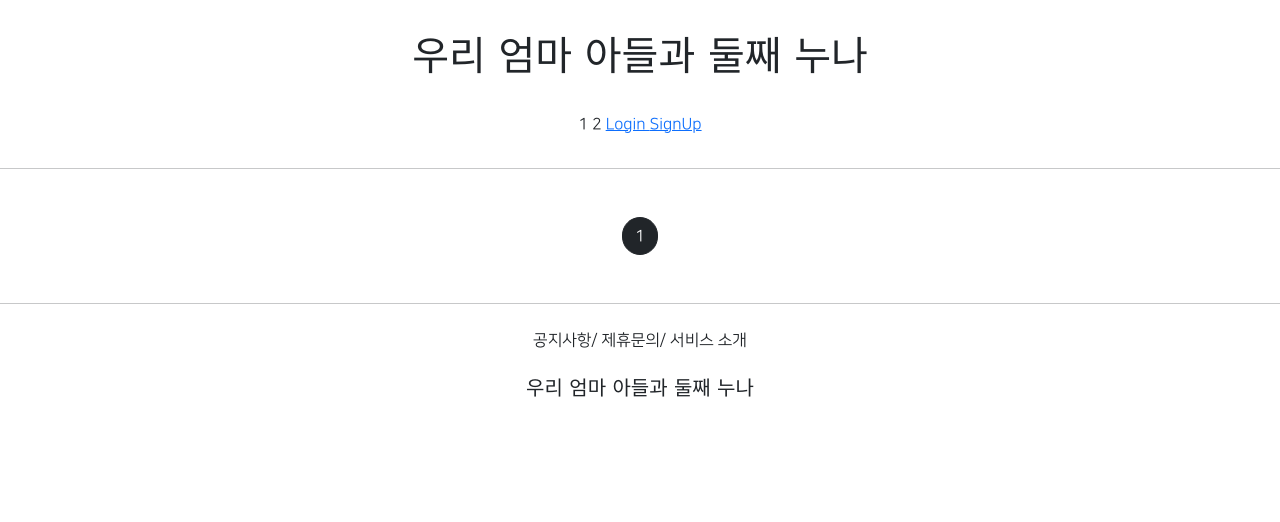
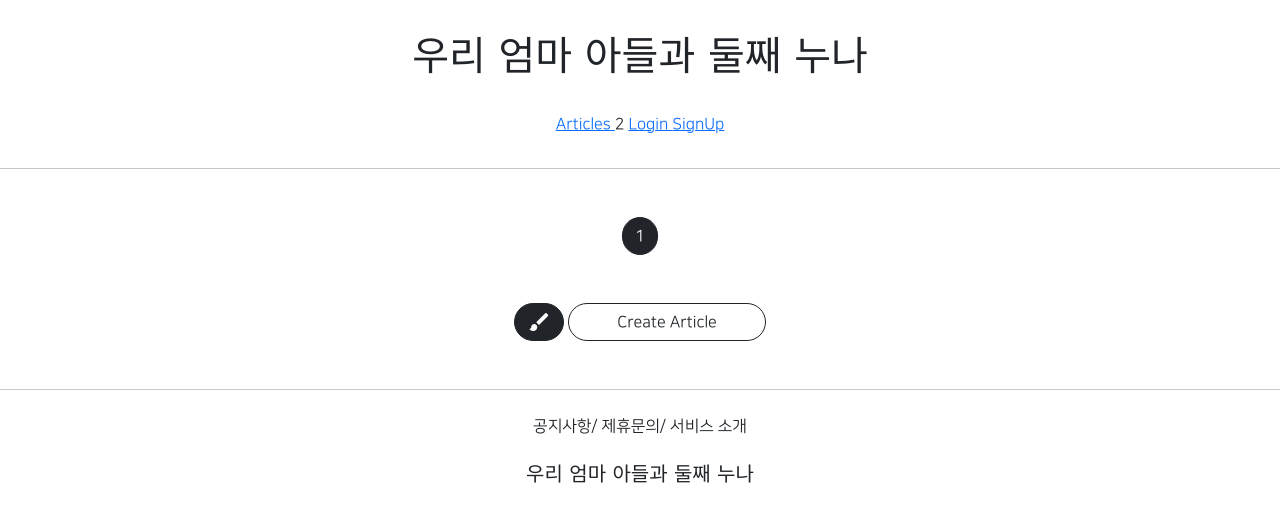
Before and after one commit to inrainy/gis_web_application, a Django app: page /articles/list/ in a window 1280 px wide. Shown: the top 522 px of the page. Run offline with Django 3.2, Linux system fonts and the light colour scheme; data that the repository does not hold is empty; parts of the project's set-up code (start-up, migrations or seed data) failed here and were passed over; some libraries are stand-ins or nearby versions; some web fonts are replaced.

Commit message:
8.6.webapplication16

```diff
--- a/articleapp/templates/articleapp/list.html
+++ b/articleapp/templates/articleapp/list.html
@@ -39,5 +39,15 @@
 
     {% include 'snippets/pagination.html' %}
 
+    <div class="text-center my-5">
+        <a href="{% url 'articleapp:create' %}"
+           class="btn btn-dark rounded-pill material-icons">
+            brush
+        </a>
+        <a href="{% url 'articleapp:create' %}"
+           class="btn btn-outline-dark rounded-pill px-5">
+            Create Article
+        </a>
+    </div>
 
 {% endblock %}
--- a/templates/header.html
+++ b/templates/header.html
@@ -3,7 +3,11 @@
         <h1>우리 엄마 아들과 둘째 누나</h1>
     </div>
     <div class = 우리_엄마_아들과_둘째_누나_header_button>
-        <span>1</span>
+        <span>
+            <a href="{% url 'articleapp:list' %}">
+                Articles
+            </a>
+        </span>
         <span>2</span>
         {% if not user.is_authenticated %}
         <span>
```
